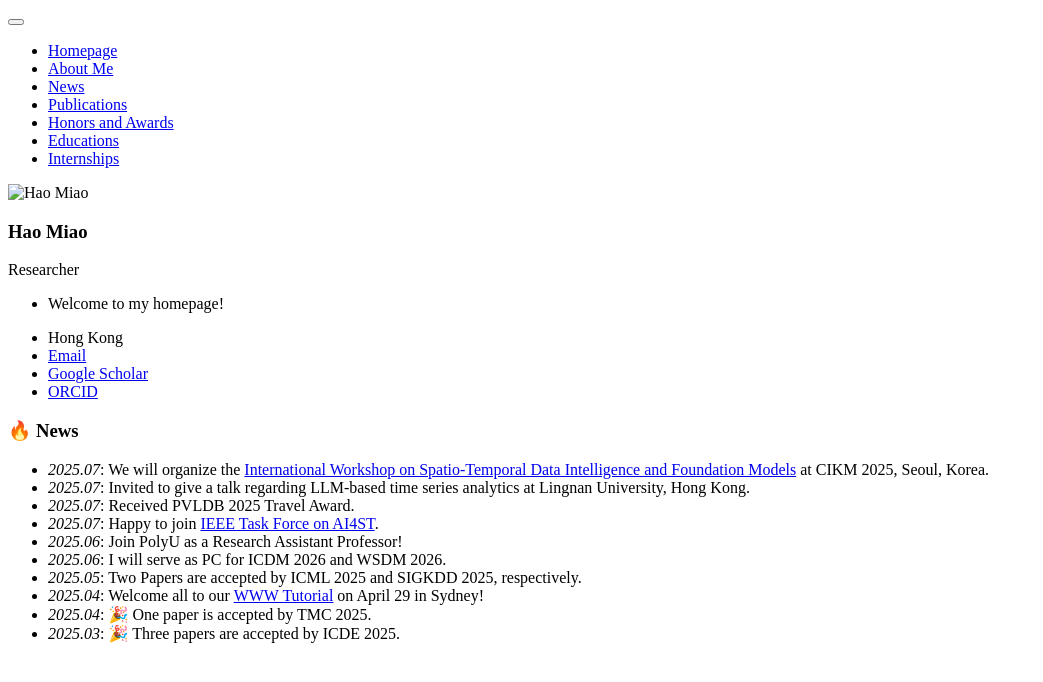
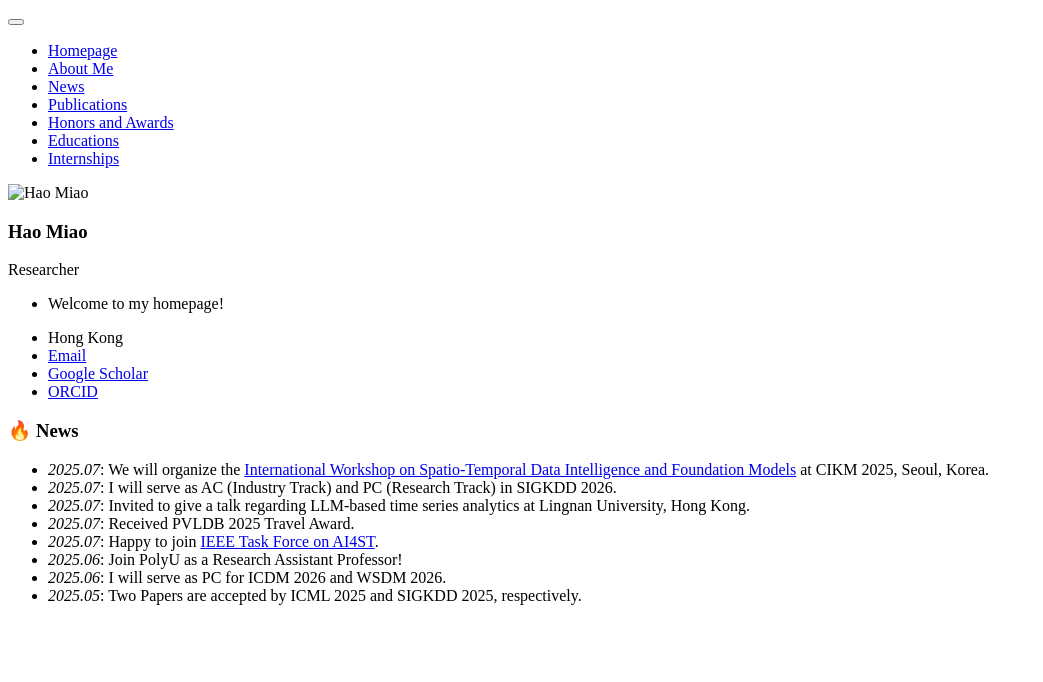
Before and after one commit to MiaoHaoSunny/MiaoHaoSunny.github.io, a Jekyll site: the page built from _pages/includes/news.md, in a window 1280 px wide. Shown: the top 682 px of the page, without its empty margins (0-1043 px from the left). Built offline with Jekyll 4.4.1, drawn with Linux system fonts in a browser that asks for light colours; our own code applies the rules of GitHub Pages for plain Markdown files.

Commit message:
Update news.md

```diff
--- a/_pages/includes/news.md
+++ b/_pages/includes/news.md
@@ -1,11 +1,9 @@
 # 🔥 News
 - *2025.07*: We will organize the [International Workshop on Spatio-Temporal Data Intelligence and Foundation Models](https://stintelligence.github.io/) at CIKM 2025, Seoul, Korea.
+- *2025.07*: I will serve as AC (Industry Track) and PC (Research Track) in SIGKDD 2026.
 - *2025.07*: Invited to give a talk regarding LLM-based time series analytics at Lingnan University, Hong Kong.
 - *2025.07*: Received PVLDB 2025 Travel Award.
 - *2025.07*: Happy to join [IEEE Task Force on AI4ST](https://cis.taskforce.ieee.org/ai4tst/).
 - *2025.06*: Join PolyU as a Research Assistant Professor!
 - *2025.06*: I will serve as PC for ICDM 2026 and WSDM 2026.
 - *2025.05*: Two Papers are accepted by ICML 2025 and SIGKDD 2025, respectively.
-- *2025.04*: Welcome all to our [WWW Tutorial](https://human-mobility.github.io/) on April 29 in Sydney!
-- *2025.04*: 🎉 One paper is accepted by TMC 2025.
-- *2025.03*: 🎉 Three papers are accepted by ICDE 2025.
```
